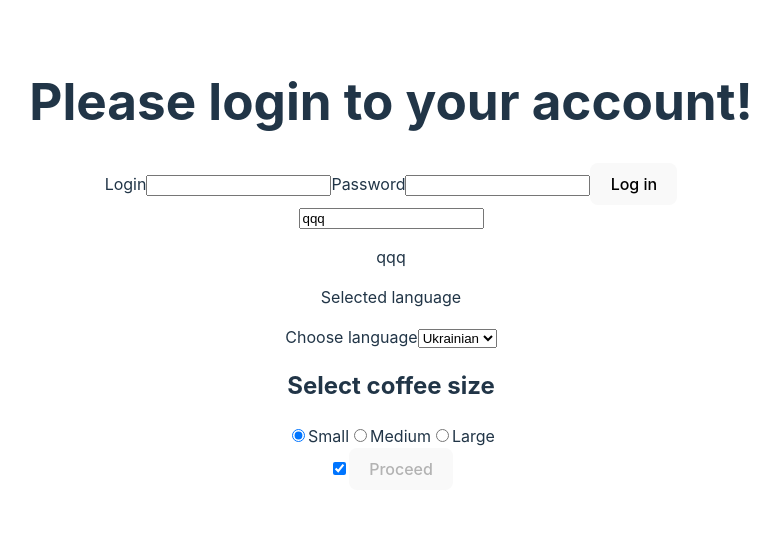
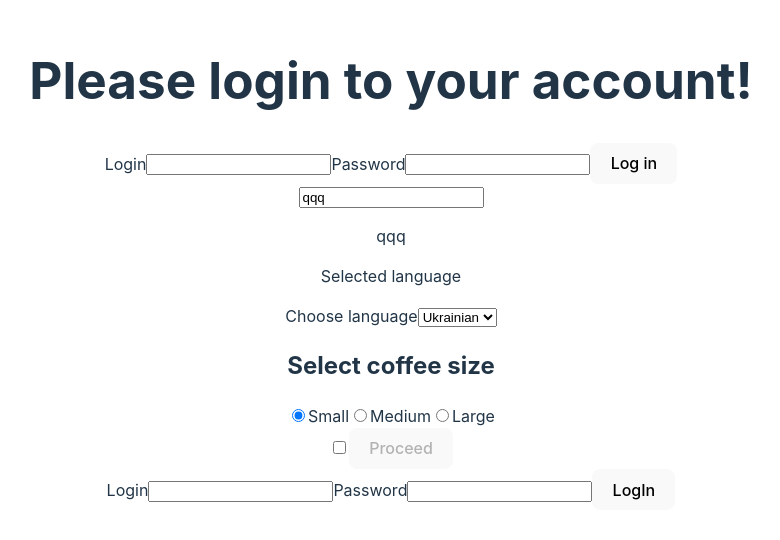
Before and after one commit to EvgenVls/goit-react, a React (Vite) app: page / in a window 1280 px wide. Shown: the part 136-676 px from the top of the page, without its empty margins (249-1029 px from the left). Built offline with nearby package versions, Linux system fonts and the light colour scheme.

Commit message:
controlled form

```diff
--- a/src/App.jsx
+++ b/src/App.jsx
@@ -4,6 +4,7 @@ import { SearchBar } from "./components/SearchBar/SearchBar";
 import { LangSwitcher } from "./components/LangSwitcher/LangSwitcher";
 import CoffeeSize from "./components/CoffeeSize/CoffeeSize";
 import { AcceptTerms } from "./components/AcceptTerms/AcceptTerms";
+import { ControlledForm } from "./components/ControlledForm/ControlledForm";
 import "./App.css";
 
 function App() {
@@ -14,6 +15,10 @@ function App() {
   const [lang, setLang] = useState("uk");
   const [coffeeSize, setCoffeeSize] = useState("sm");
   const [hasAccepted, setHasAccepted] = useState(false);
+  const [values, setValues] = useState({
+    login: "",
+    password: "",
+  });
 
   return (
     <div>
@@ -24,6 +29,7 @@ function App() {
       <LangSwitcher value={lang} setValue={setLang} />
       <CoffeeSize cofSizVal={coffeeSize} setCofSizVal={setCoffeeSize} />
       <AcceptTerms accept={hasAccepted} setAccept={setHasAccepted} />
+      <ControlledForm formValues={values} setFormValues={setValues} />
     </div>
   );
 }
--- a/src/components/AcceptTerms/AcceptTerms.jsx
+++ b/src/components/AcceptTerms/AcceptTerms.jsx
@@ -1,6 +1,10 @@
-export const AcceptTerms = (accept, setAccept) => {
+export const AcceptTerms = ({ accept, setAccept }) => {
   const handlChange = (event) => {
     setAccept(event.target.checked);
+  };
+
+  const handleClick = () => {
+    console.log("You accept terms!");
   };
 
   return (
@@ -13,7 +17,7 @@ export const AcceptTerms = (accept, setAccept) => {
           onChange={handlChange}
         />
       </label>
-      <button type="button" disabled={accept}>
+      <button type="button" disabled={!accept} onClick={handleClick}>
         Proceed
       </button>
     </div>
--- /dev/null
+++ b/src/components/ControlledForm/ControlledForm.jsx
@@ -0,0 +1,17 @@
+import { useId } from "react";
+
+export const ControlledForm = ({ formValues, setFormValues }) => {
+  const loginId = useId();
+
+  return (
+    <form>
+      <label htmlFor={loginId}>Login</label>
+      <input type="text" name="login" htmlFor={loginId} />
+      <label>
+        Password
+        <input type="password" name="password" />
+      </label>
+      <button type="submit">LogIn</button>
+    </form>
+  );
+};
```
